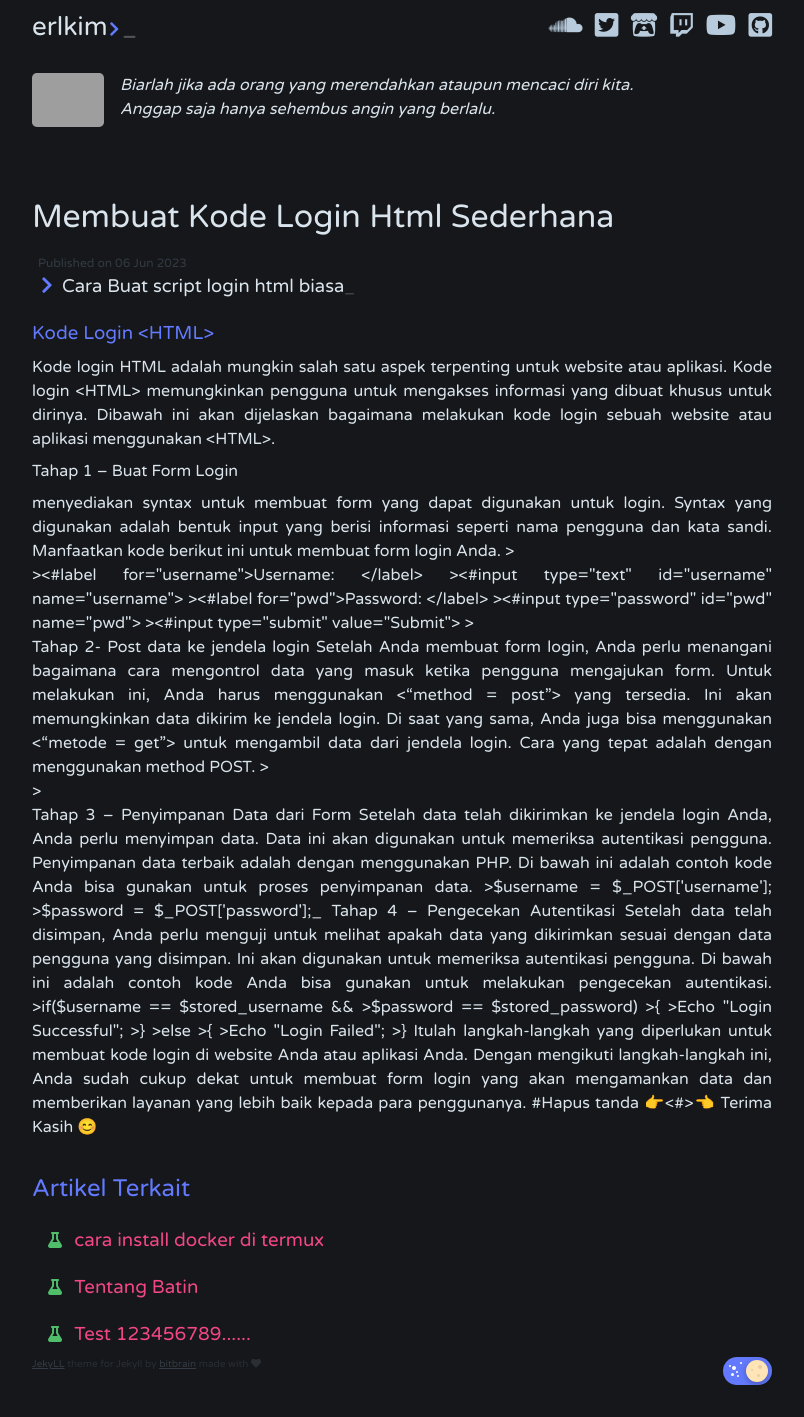
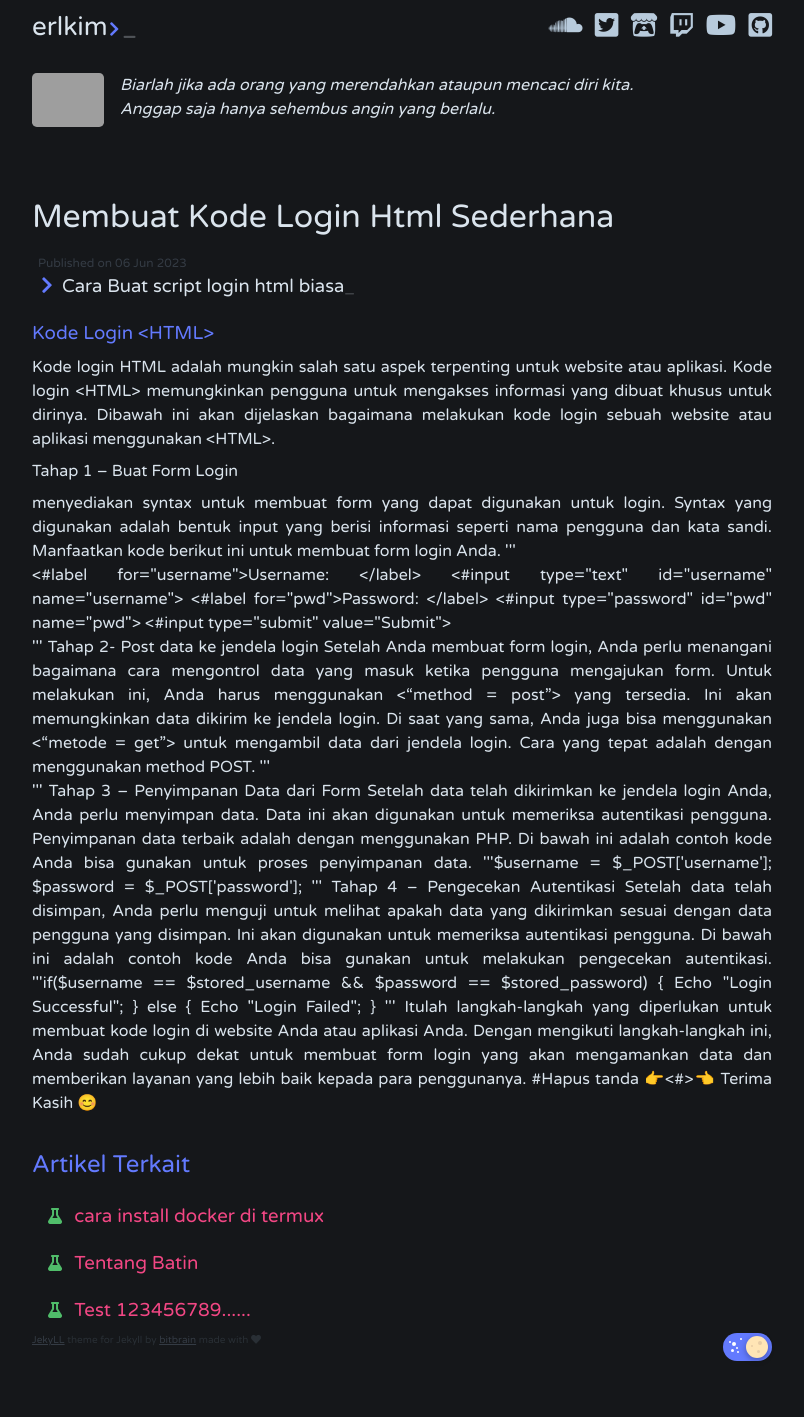
Before and after one commit to erlkim/erlkim.github.io, a Jekyll site: the page built from _posts/2023-06-06-kode-login-html-sederhana.md, in a window 1280 px wide. Shown: the whole page, without its empty margins (238-1042 px from the left). Built offline with Jekyll 4.4.1, drawn with Linux system fonts in a browser that asks for light colours; nearby versions of some CDN libraries; comment, search, counter and statistics services are not loaded; after the commit the page ends 1393 px from its top, so only the background shows below that; grey boxes are pictures that could not be loaded.

Commit message:
Update 2023-06-06-kode-login-html-sederhana.md
Update

```diff
--- a/_posts/2023-06-06-kode-login-html-sederhana.md
+++ b/_posts/2023-06-06-kode-login-html-sederhana.md
@@ -21,20 +21,20 @@ Tahap 1 – Buat Form Login
 
 
 
-><form action="form_action.asp" method="post">
+'''<form action="form_action.asp" method="post">
 
-><#label for="username">Username: </label>
+<#label for="username">Username: </label>
 
-><#input type="text" id="username" name="username">
+<#input type="text" id="username" name="username">
 
-><#label for="pwd">Password: </label>
+<#label for="pwd">Password: </label>
 
-><#input type="password" id="pwd" name="pwd">
+<#input type="password" id="pwd" name="pwd">
 
-><#input type="submit" value="Submit">
+<#input type="submit" value="Submit">
 
-></form>
-
+</form>
+'''
 
 
 
@@ -49,14 +49,14 @@ Setelah Anda membuat form login, Anda perlu menangani bagaimana cara mengontrol
 
 
 
-><form action="check_login.php" method="post">
+'''<form action="check_login.php" method="post">
 
 </form>
 
 <form action="check_login.php" method="post">
 
-></form>
-
+</form>
+'''
 
 
 
@@ -71,10 +71,10 @@ Setelah data telah dikirimkan ke jendela login Anda, Anda perlu menyimpan data.
 
 
 
- >$username = $_POST['username'];
+ '''$username = $_POST['username'];
 
- >$password = $_POST['password'];_
-
+ $password = $_POST['password'];
+'''
 
 
 
@@ -91,22 +91,22 @@ Setelah data telah disimpan, Anda perlu menguji untuk melihat apakah data yang d
 
 
 
->if($username == $stored_username && >$password == $stored_password)
+'''if($username == $stored_username && $password == $stored_password)
 
- >{
+ {
 
- >Echo "Login Successful";
+ Echo "Login Successful";
 
- >}
+ }
 
- >else
+ else
 
- >{
+ {
 
- >Echo "Login Failed";
+ Echo "Login Failed";
 
- >}
-
+ }
+'''
 
 
 
```
